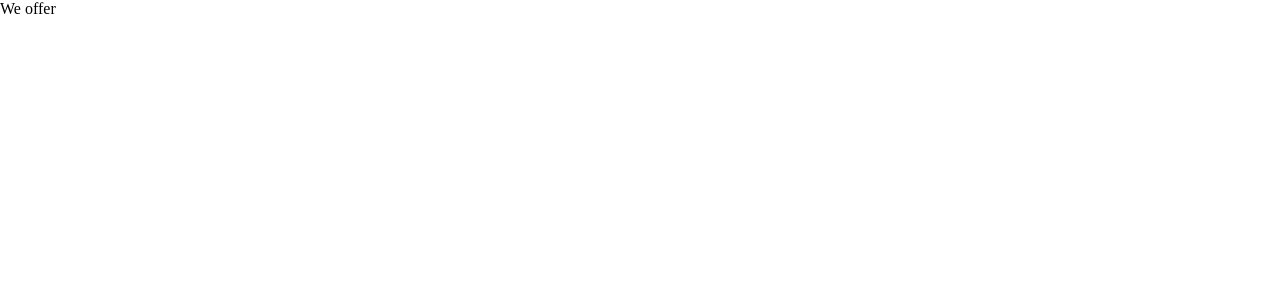
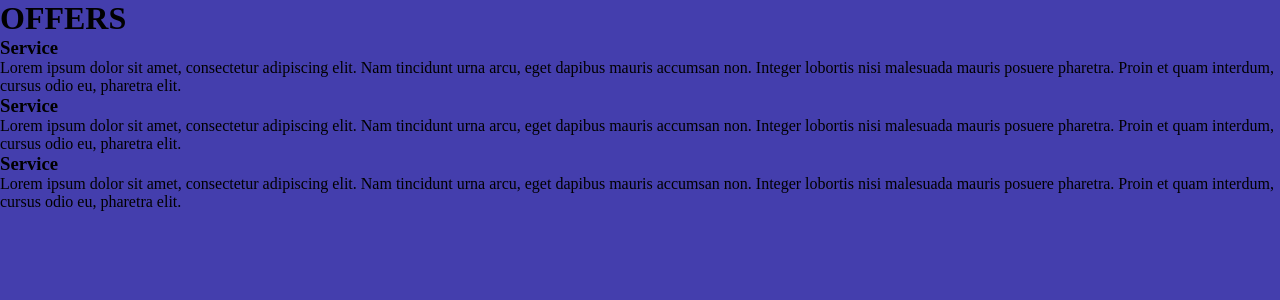
Before and after one commit to mpatel18/Builder-Service-Site, a Vue app in the folder site/: page /offer in a window 1280 px wide. Shown: the top 300 px of the page. Built offline with nearby package versions, Linux system fonts and the light colour scheme.

Commit message:
updated offer view

```diff
--- /dev/null
+++ b/site/src/components/Info.vue
@@ -0,0 +1,57 @@
+<template>
+    <div class="info">
+        <div class="service">
+            <h3>Service</h3>
+            <p>
+                Lorem ipsum dolor sit amet,
+                consectetur adipiscing
+                elit. Nam tincidunt urna arcu,
+                eget dapibus mauris accumsan non.
+                Integer lobortis nisi malesuada mauris
+                posuere pharetra. Proin et quam interdum,
+                cursus odio eu, pharetra elit.
+            </p>
+        </div>
+        <div class="service">
+            <h3>Service</h3>
+            <p>
+                Lorem ipsum dolor sit amet,
+                consectetur adipiscing
+                elit. Nam tincidunt urna arcu,
+                eget dapibus mauris accumsan non.
+                Integer lobortis nisi malesuada mauris
+                posuere pharetra. Proin et quam interdum,
+                cursus odio eu, pharetra elit.
+            </p>
+        </div>
+        <div class="service">
+            <h3>Service</h3>
+            <p>
+                Lorem ipsum dolor sit amet,
+                consectetur adipiscing
+                elit. Nam tincidunt urna arcu,
+                eget dapibus mauris accumsan non.
+                Integer lobortis nisi malesuada mauris
+                posuere pharetra. Proin et quam interdum,
+                cursus odio eu, pharetra elit.
+            </p>
+        </div>
+    </div>
+</template>
+
+<script>
+import i18n from '@/plugins/i18n';
+
+export default {
+    name: 'Info',
+    methods: {
+      changeLocale(locale) {
+        i18n.locale = locale;
+      }
+    }
+}
+</script>
+
+<style>
+
+</style>
--- a/site/src/components/Splitscreen.vue
+++ b/site/src/components/Splitscreen.vue
@@ -13,6 +13,7 @@
 import i18n from '@/plugins/i18n';
 
 export default {
+    name: 'Splitscreen',
     methods: {
       changeLocale(locale) {
         i18n.locale = locale;
--- a/site/src/views/Offer.vue
+++ b/site/src/views/Offer.vue
@@ -1,11 +1,26 @@
 <template>
   <div class="offer">
-      We offer
+      <div class="title">
+          <h1>OFFERS</h1>
+      </div>
+      <Info/>
   </div>
 </template>
 
 <script>
+import Info from '@/components/Info.vue'
+
 export default {
-    name: "Offer"
+    name: "Offer",
+    components: {
+      Info
+    }
 }
 </script>
+
+<style lang="scss" scoped>
+  .offer {
+    background: #443EAD;
+    height: 100vh;
+  }
+</style>
```
